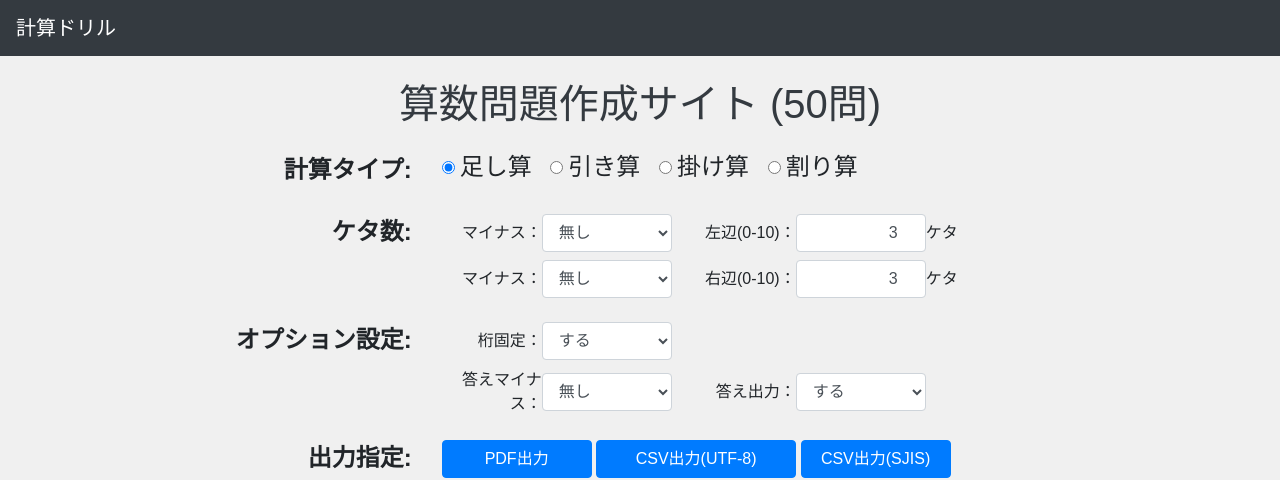
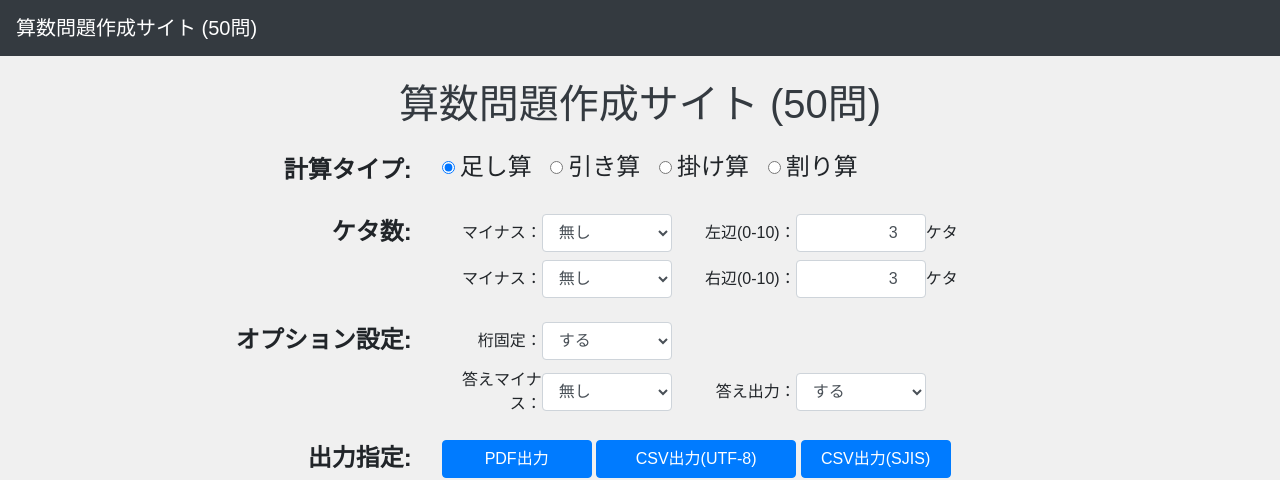
Before and after one commit to ma-yo/studysite, a Django app: page / in a window 1280 px wide. Shown: the top 480 px of the page. Run offline with Django 3.2, Linux system fonts and the light colour scheme; parts of the project's set-up code (start-up, migrations or seed data) failed here and were passed over; some libraries are stand-ins or nearby versions.

Commit message:
タイトルを変更

```diff
--- a/sansudrill/templates/sansudrill/index.html
+++ b/sansudrill/templates/sansudrill/index.html
@@ -5,7 +5,7 @@
 <link rel="stylesheet" href="{% static 'sansudrill/css/base.css' %}?v={{context.timestamp}}">
 <link rel="stylesheet" href="{% static 'sansudrill/css/index.css' %}?v={{context.timestamp}}">
 {% endblock %}
-{% block page_title %}計算ドリル{% endblock %}
+{% block page_title %}算数問題作成サイト (50問){% endblock %}
 {% block content %}
 
 {% if context.message != '' %}
```
